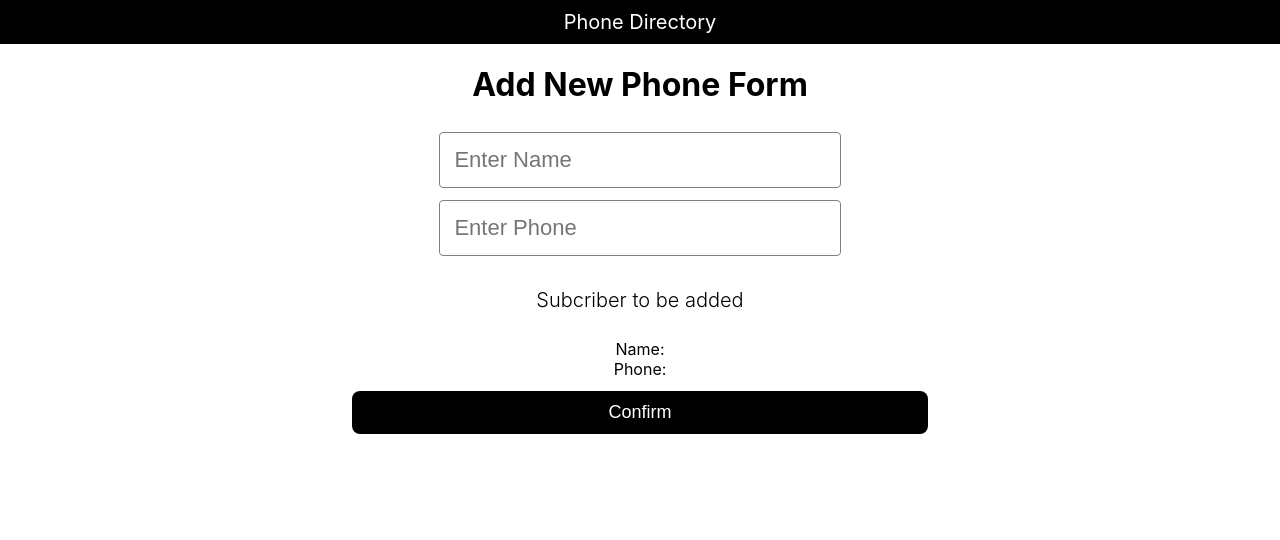
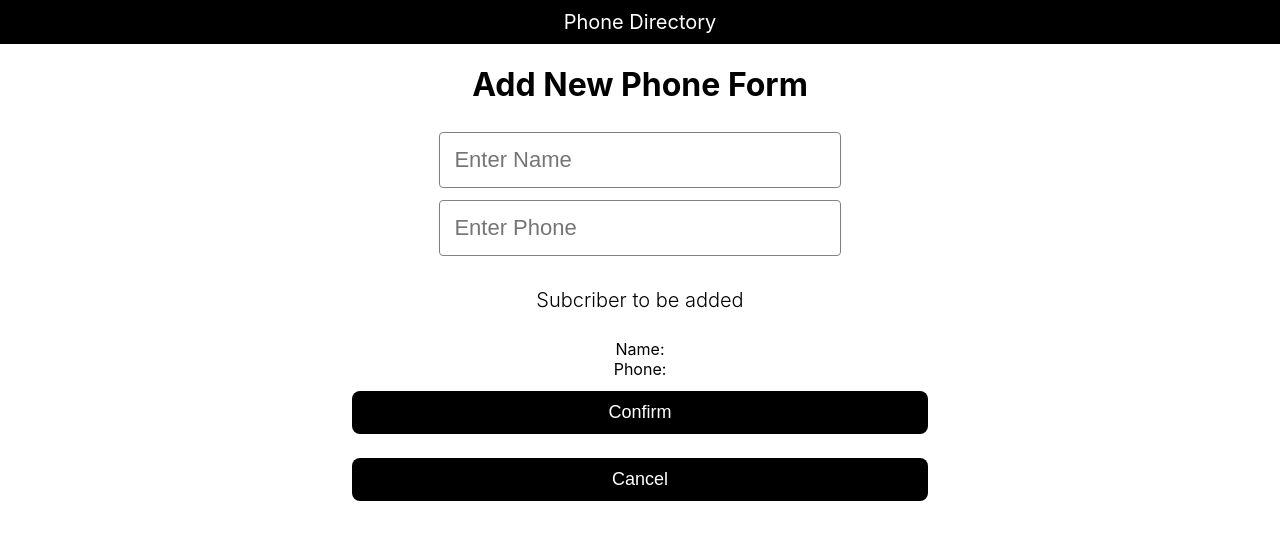
Before and after one commit to akshatbhargava123/phone-directory, a React (Create React App) app: page /add in a window 1280 px wide. Shown: the top 540 px of the page. Built offline with nearby package versions, Linux system fonts and the light colour scheme.

Commit message:
added cancel button in the form

```diff
--- a/src/containers/AddPhone.js
+++ b/src/containers/AddPhone.js
@@ -68,6 +68,12 @@ class AddPhone extends Component {
         >
           Confirm
         </Button>
+        <Button
+          style={{ width: '90%', margin: '12px auto' }}
+          onClick={() => this.props.history.replace('/')}
+        >
+          Cancel
+        </Button>
       </div>
     )
   }
```
